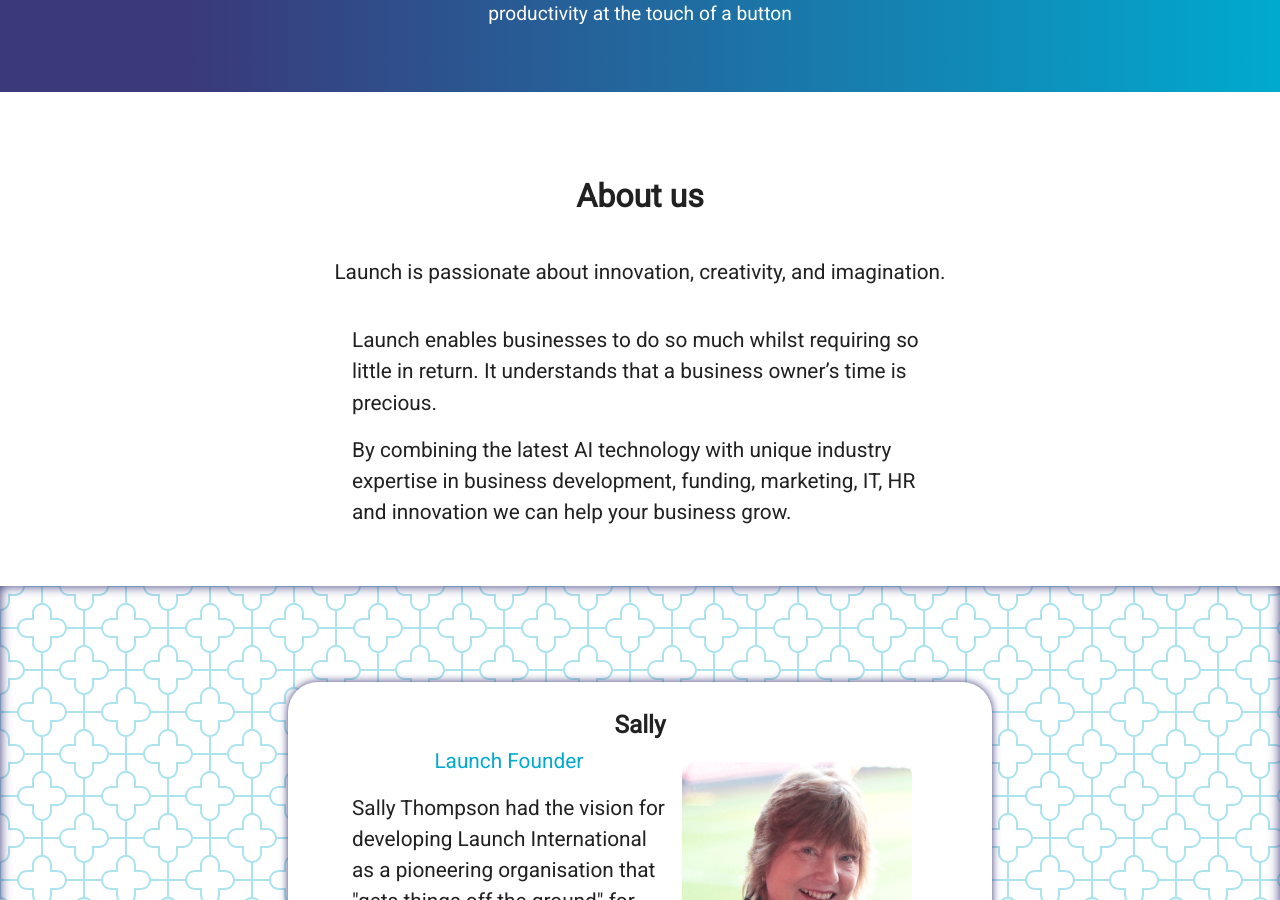
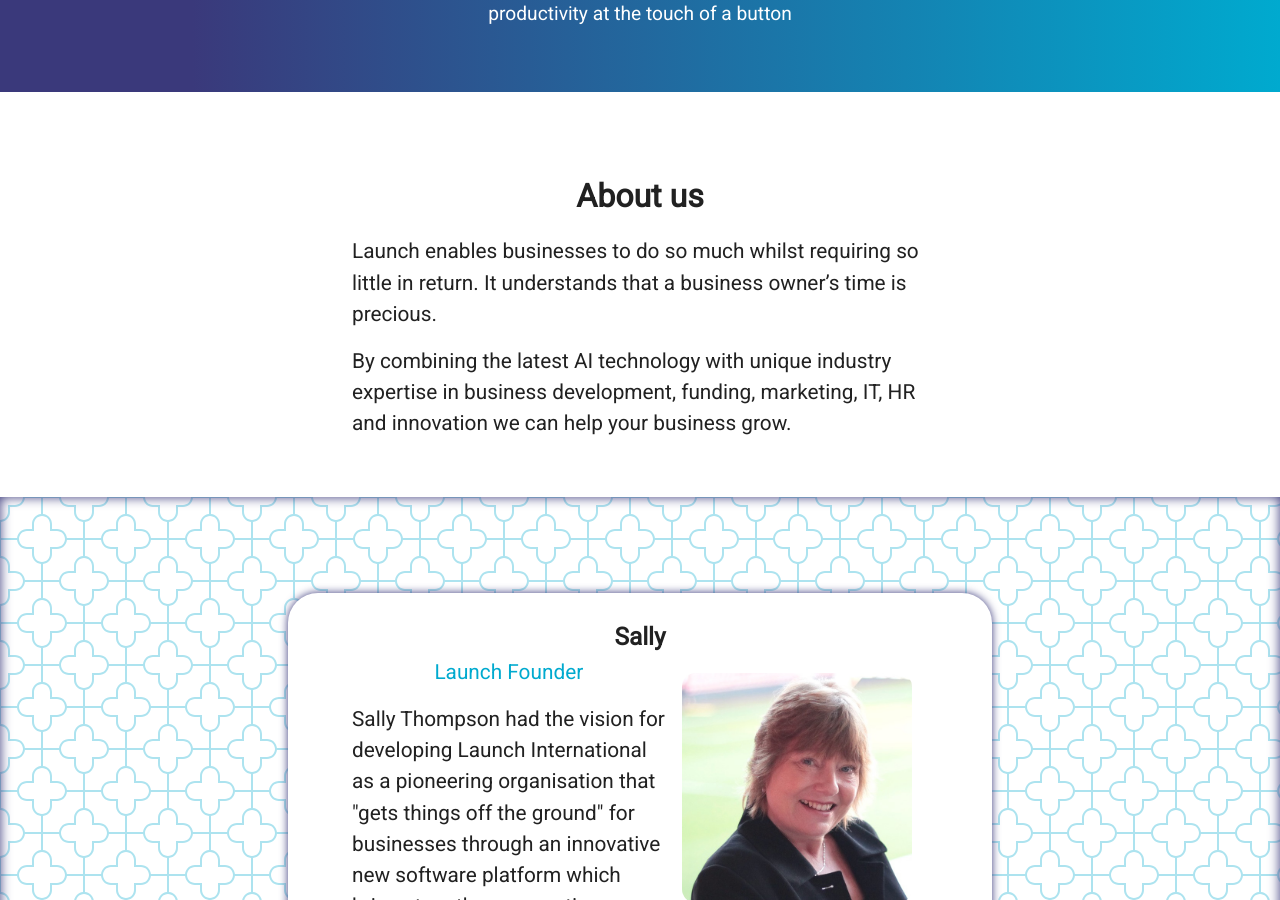
Before and after one commit to mrsideshowjack/launchinternational.co.uk, a Jekyll site: the page built from about-us.md, in a window 1280 px wide and 900 px high, scrolled down 700 px. Built offline with Jekyll 4.4.1, drawn with Linux system fonts in a browser that asks for light colours.

Commit message:
Update about-us.md
Commented out the first line of the original text at customer request.

```diff
--- a/about-us.md
+++ b/about-us.md
@@ -5,7 +5,7 @@
 order: 2
 ---
 
-> Launch is passionate about innovation, creativity, and imagination.
+<!---Launch is passionate about innovation, creativity, and imagination.--->
 
 Launch enables businesses to do so much whilst requiring so little in return. It understands that a business owner's time is precious.
 
```
